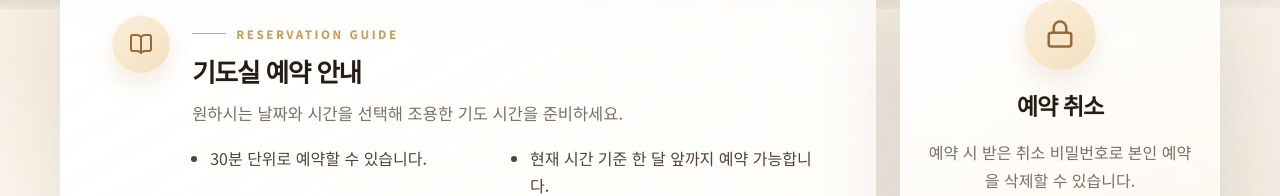
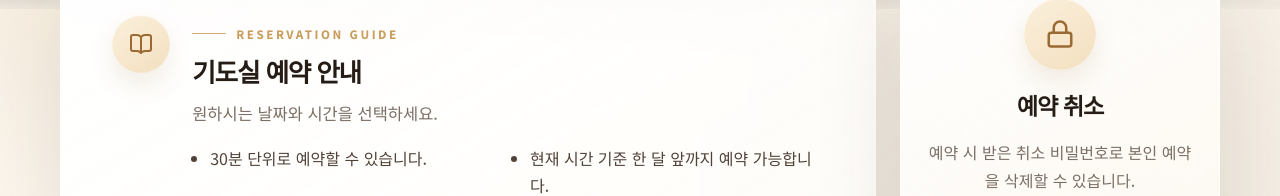
Before and after one commit to yko79135/prayer_room_reservation_system, a React (Vite) app in the folder kippeum-prayer-room-react/: page / in a window 1280 px wide. Shown: the part 490-686 px from the top of the page. Built offline with nearby package versions, Linux system fonts and the light colour scheme; no server answers; the database is empty.

Commit message:
Update BookingCard.jsx

```diff
--- a/kippeum-prayer-room-react/src/components/BookingCard.jsx
+++ b/kippeum-prayer-room-react/src/components/BookingCard.jsx
@@ -24,7 +24,7 @@ export function BookingCard({
         <div>
           <span className="sectionEyebrow">Reservation Guide</span>
           <h2 id="booking-title">기도실 예약 안내</h2>
-          <p className="infoLead">원하시는 날짜와 시간을 선택해 조용한 기도 시간을 준비하세요.</p>
+          <p className="infoLead">원하시는 날짜와 시간을 선택하세요.</p>
           <ul>
             <li>30분 단위로 예약할 수 있습니다.</li>
             <li>현재 시간 기준 한 달 앞까지 예약 가능합니다.</li>
```
